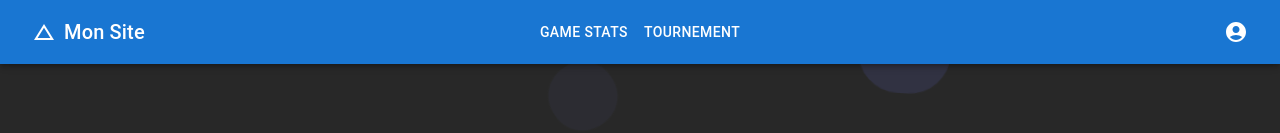
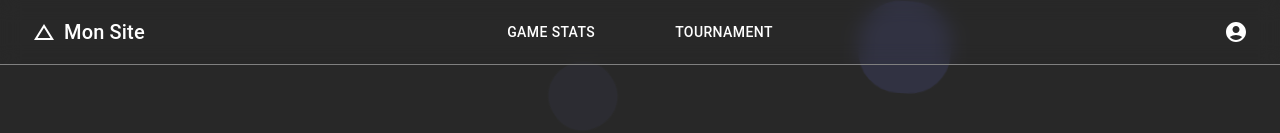
Before and after one commit to Yukkitio/Projet-Stats, a React (Create React App) app: page /app/gamestats in a window 1280 px wide. Shown: the top 133 px of the page. Built offline with nearby package versions, Linux system fonts and the light colour scheme.

Commit message:
Modification de la navbar
+ Responsive
+ Design globale

```diff
--- a/src/components/ListData.json
+++ b/src/components/ListData.json
@@ -1,6 +1,6 @@
 [{
     "id": 1,
-    "image": "https://gaming-cdn.com/images/products/4824/380x218/elden-ring-pc-jeu-steam-europe-cover.jpg?v=1689080400",
+    "image": "https://cdn.cloudflare.steamstatic.com/steam/apps/1569040/header.jpg",
     "title": "JeuAb 1",
     "description": "Description du jeu 1"
 },
--- a/src/components/navbar.js
+++ b/src/components/navbar.js
@@ -1,21 +1,63 @@
 import * as React from 'react';
-import { AppBar, Toolbar, Typography, Button, IconButton, Avatar, Box } from '@mui/material';
+import { AppBar, Toolbar, Typography, Button, IconButton, Avatar, Box, SwipeableDrawer, List, ListItem, ListItemText, useMediaQuery } from '@mui/material';
+import { styled } from '@mui/system';
 import ChangeHistoryIcon from '@mui/icons-material/ChangeHistory';
 import AccountCircleIcon from '@mui/icons-material/AccountCircle';
-import { Outlet, useNavigate } from "react-router-dom";
+import MenuIcon from '@mui/icons-material/Menu';
+import { Outlet, useNavigate } from 'react-router-dom';
+
+// Style personnalisé pour la barre de navigation
+const StyledAppBar = styled(AppBar)`
+  background-color: transparent; // Fond de la navbar transparent
+  backdrop-filter: blur(10px); // Effet de flou
+  -webkit-backdrop-filter: blur(10px); // Prise en charge de Safari
+  box-shadow: none; // Pas d'ombre
+  border-bottom: 1px solid grey; // Bordure grise en bas
+`;
+
+// Style personnalisé pour les boutons
+const StyledButton = styled(Button)`
+  color: #fff; // Couleur du texte en blanc
+  border-top-left-radius: 12px;
+  border-top-right-radius: 12px;
+  border-bottom-left-radius: 8px;
+  border-bottom-right-radius: 8px;
+  height: 100%;
+`;
 
 export default function Navbar() {
   const navigate = useNavigate();
+  const [openDrawer, setOpenDrawer] = React.useState(false);
+  const isLargeScreen = useMediaQuery('(min-width: 768px)'); // Vérifie si la fenêtre est assez grande
 
-  const handleLogoClick = () => { navigate('/app/gamestats'); };
-  const handleTab1Click = () => { navigate('/app/gamestats'); };
-  const handleTab2Click = () => { navigate('/app/tournement'); };
-  const handleAccountClick = () => { navigate('/app/account'); };
+  const handleLogoClick = () => {
+    navigate('/app/gamestats');
+  };
+  const handleTab1Click = () => {
+    navigate('/app/gamestats');
+  };
+  const handleTab2Click = () => {
+    navigate('/app/tournement');
+  };
+  const handleAccountClick = () => {
+    navigate('/app/account');
+  };
+
+  const handleDrawerToggle = () => {
+    setOpenDrawer(!openDrawer);
+  };
 
   return (
     <React.Fragment>
-      <AppBar position="static">
+      <StyledAppBar position="static">
         <Toolbar>
+          {/* Menu burger (affiché uniquement sur les petits écrans) */}
+          {!isLargeScreen && (
+            <IconButton color="inherit" aria-label="menu" onClick={handleDrawerToggle}>
+              <MenuIcon />
+            </IconButton>
+          )}
+
           {/* Logo du site */}
           <IconButton color="inherit" aria-label="triangle" onClick={handleLogoClick}>
             <ChangeHistoryIcon />
@@ -26,7 +68,8 @@ export default function Navbar() {
             Mon Site
           </Typography>
 
-          {/* Espace flexible pour centrer les onglets */}
+          {/* Boutons (affichés uniquement sur les grands écrans) */}
+          {isLargeScreen && (
             <Box
               sx={{
                 display: 'flex',
@@ -37,17 +80,41 @@ export default function Navbar() {
                 transform: 'translateX(-50%)',
               }}
             >
-            {/* Onglets */}
-            <Button color="inherit" onClick={handleTab1Click}>Game Stats</Button>
-            <Button color="inherit" onClick={handleTab2Click}>Tournement</Button>
+              <StyledButton color="inherit" onClick={handleTab1Click} sx={{ paddingRight: 5 }}>
+                Game Stats
+              </StyledButton>
+              <StyledButton color="inherit" onClick={handleTab2Click} sx={{ paddingLeft: 5 }}>
+                Tournament
+              </StyledButton>
             </Box>
+          )}
 
           {/* Icône de profil */}
           <IconButton color="inherit" aria-label="profile" onClick={handleAccountClick}>
             <AccountCircleIcon />
           </IconButton>
         </Toolbar>
-      </AppBar>
+      </StyledAppBar>
+
+      {/* Menu burger (affiché uniquement sur les petits écrans) */}
+      {!isLargeScreen && (
+        <SwipeableDrawer
+          anchor="left"
+          open={openDrawer}
+          onClose={() => setOpenDrawer(false)}
+          onOpen={() => setOpenDrawer(true)}
+        >
+          <List>
+            <ListItem button onClick={handleTab1Click}>
+              <ListItemText primary="Game Stats" />
+            </ListItem>
+            <ListItem button onClick={handleTab2Click}>
+              <ListItemText primary="Tournament" />
+            </ListItem>
+          </List>
+        </SwipeableDrawer>
+      )}
+
       <Outlet />
     </React.Fragment>
   );
```
Lines whose indentation alone changed are shown as unchanged.
